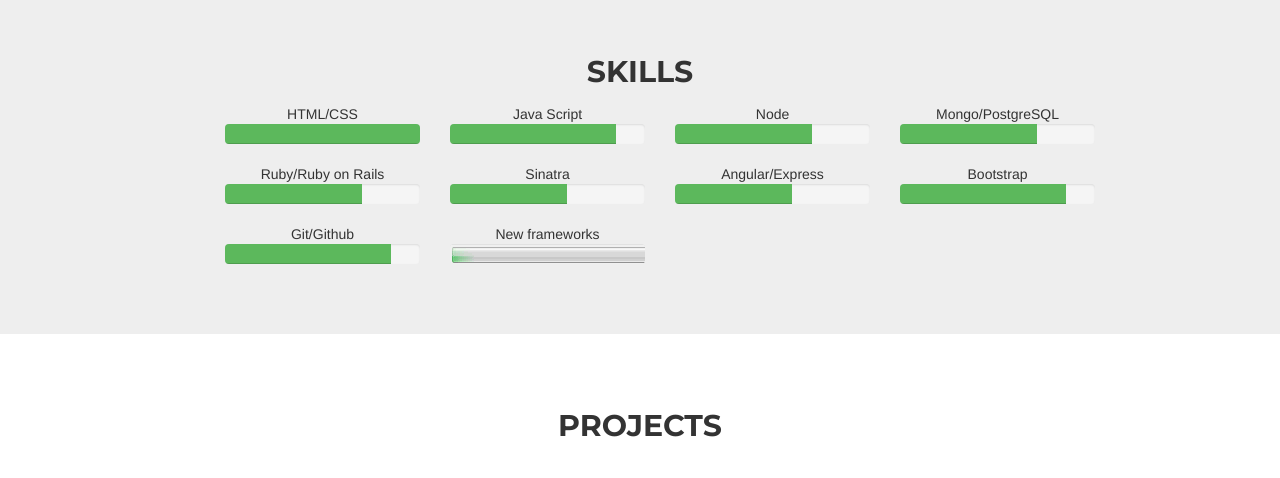
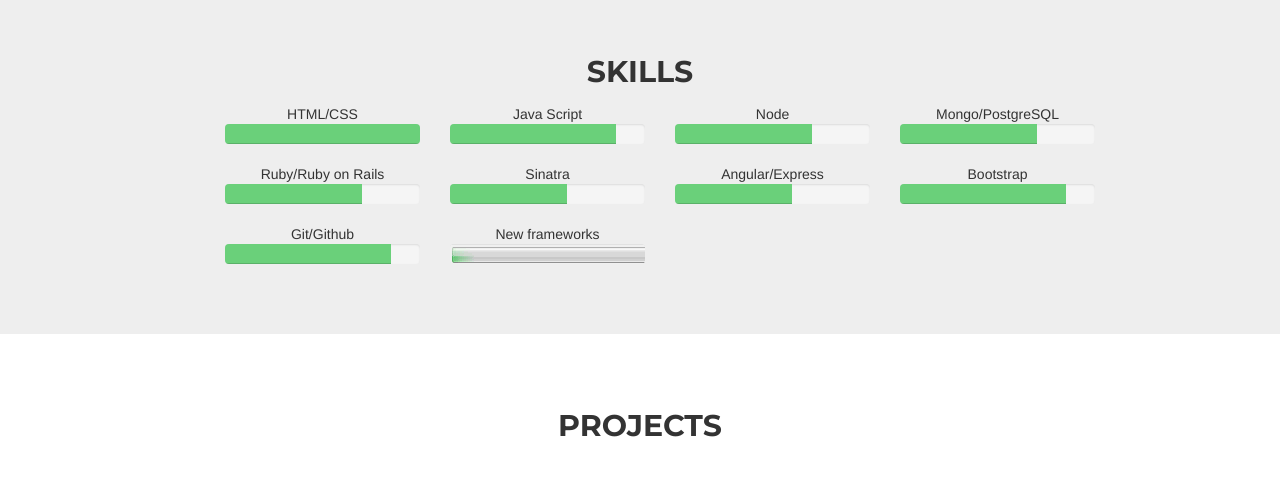
Before and after one commit to aleksa000777/portfolio, a plain HTML site: page index.html in a window 1280 px wide. Shown: the part 820-1298 px from the top of the page. Drawn offline with Linux system fonts and the light colour scheme.

Commit message:
change skills bar color

```diff
--- a/assets/css/styles.css
+++ b/assets/css/styles.css
@@ -159,3 +159,6 @@ a span{
 div.hovereffect{
      box-shadow: 0 7px 10px 0 rgba(0, 0, 0, 0.2), 0 8px 20px 0 rgba(0, 0, 0, 0.19);
 }
+#my-skills{
+  background-color: rgb(106, 208, 122);
+}
--- a/index.html
+++ b/index.html
@@ -102,55 +102,55 @@
                         <ul>
                           <li class='skills col-md-3 col-sm-4 col-xs-12'>
                             <span>HTML/CSS</span><div class="progress">
-                              <div class="progress-bar progress-bar-success" role="progressbar" aria-valuenow="90" aria-valuemin="0" aria-valuemax="100" style="width:100%">
+                              <div class="progress-bar" id="my-skills" role="progressbar" aria-valuenow="90" aria-valuemin="0" aria-valuemax="100" style="width:100%">
                             </div>
                             </div>
                           </li>
                           <li class='skills col-md-3 col-sm-4 col-xs-12'>
                             <span>Java Script</span><div class="progress">
-                              <div class="progress-bar progress-bar-success" role="progressbar" aria-valuenow="70" aria-valuemin="0" aria-valuemax="100" style="width:85%">
+                              <div class="progress-bar" id="my-skills" role="progressbar" aria-valuenow="70" aria-valuemin="0" aria-valuemax="100" style="width:85%">
                             </div>
                             </div>
                           </li>
                           <li class='skills col-md-3 col-sm-4 col-xs-12'>
                             <span>Node</span><div class="progress">
-                              <div class="progress-bar progress-bar-success" role="progressbar" aria-valuenow="70" aria-valuemin="0" aria-valuemax="100" style="width:70%">
+                              <div class="progress-bar" id="my-skills" role="progressbar" aria-valuenow="70" aria-valuemin="0" aria-valuemax="100" style="width:70%">
                             </div>
                             </div>
                           </li>
                           <li class='skills col-md-3 col-sm-4 col-xs-12'>
                             <span>Mongo/PostgreSQL</span><div class="progress">
-                              <div class="progress-bar progress-bar-success" role="progressbar" aria-valuenow="70" aria-valuemin="0" aria-valuemax="100" style="width:70%">
+                              <div class="progress-bar" id="my-skills" role="progressbar" aria-valuenow="70" aria-valuemin="0" aria-valuemax="100" style="width:70%">
                             </div>
                             </div>
                           </li>
                           <li class='skills col-md-3 col-sm-4 col-xs-12'>
                             <span>Ruby/Ruby on Rails</span><div class="progress">
-                              <div class="progress-bar progress-bar-success" role="progressbar" aria-valuenow="70" aria-valuemin="0" aria-valuemax="100" style="width:70%">
+                              <div class="progress-bar" id="my-skills" role="progressbar" aria-valuenow="70" aria-valuemin="0" aria-valuemax="100" style="width:70%">
                             </div>
                             </div>
                           </li>
                           <li class='skills col-md-3 col-sm-4 col-xs-12'>
                             <span>Sinatra</span><div class="progress">
-                              <div class="progress-bar progress-bar-success" role="progressbar" aria-valuenow="60" aria-valuemin="0" aria-valuemax="100" style="width:60%">
+                              <div class="progress-bar" id="my-skills" role="progressbar" aria-valuenow="60" aria-valuemin="0" aria-valuemax="100" style="width:60%">
                             </div>
                             </div>
                           </li>
                           <li class='skills col-md-3 col-sm-4 col-xs-12'>
                             <span>Angular/Express</span><div class="progress">
-                              <div class="progress-bar progress-bar-success" role="progressbar" aria-valuenow="60" aria-valuemin="0" aria-valuemax="100" style="width:60%">
+                              <div class="progress-bar" id="my-skills" role="progressbar" aria-valuenow="60" aria-valuemin="0" aria-valuemax="100" style="width:60%">
                             </div>
                             </div>
                           </li>
                           <li class='skills col-md-3 col-sm-4 col-xs-12'>
                             <span>Bootstrap</span><div class="progress">
-                              <div class="progress-bar progress-bar-success" role="progressbar" aria-valuenow="80" aria-valuemin="0" aria-valuemax="100" style="width:85%">
+                              <div class="progress-bar" id="my-skills" role="progressbar" aria-valuenow="80" aria-valuemin="0" aria-valuemax="100" style="width:85%">
                             </div>
                             </div>
                           </li>
                           <li class='skills col-md-3 col-sm-4 col-xs-12'>
                             <span>Git/Github</span><div class="progress">
-                              <div class="progress-bar progress-bar-success" role="progressbar" aria-valuenow="80" aria-valuemin="0" aria-valuemax="100" style="width:85%">
+                              <div class="progress-bar" id="my-skills" role="progressbar" aria-valuenow="80" aria-valuemin="0" aria-valuemax="100" style="width:85%">
                             </div>
                             </div>
                           </li>
```
